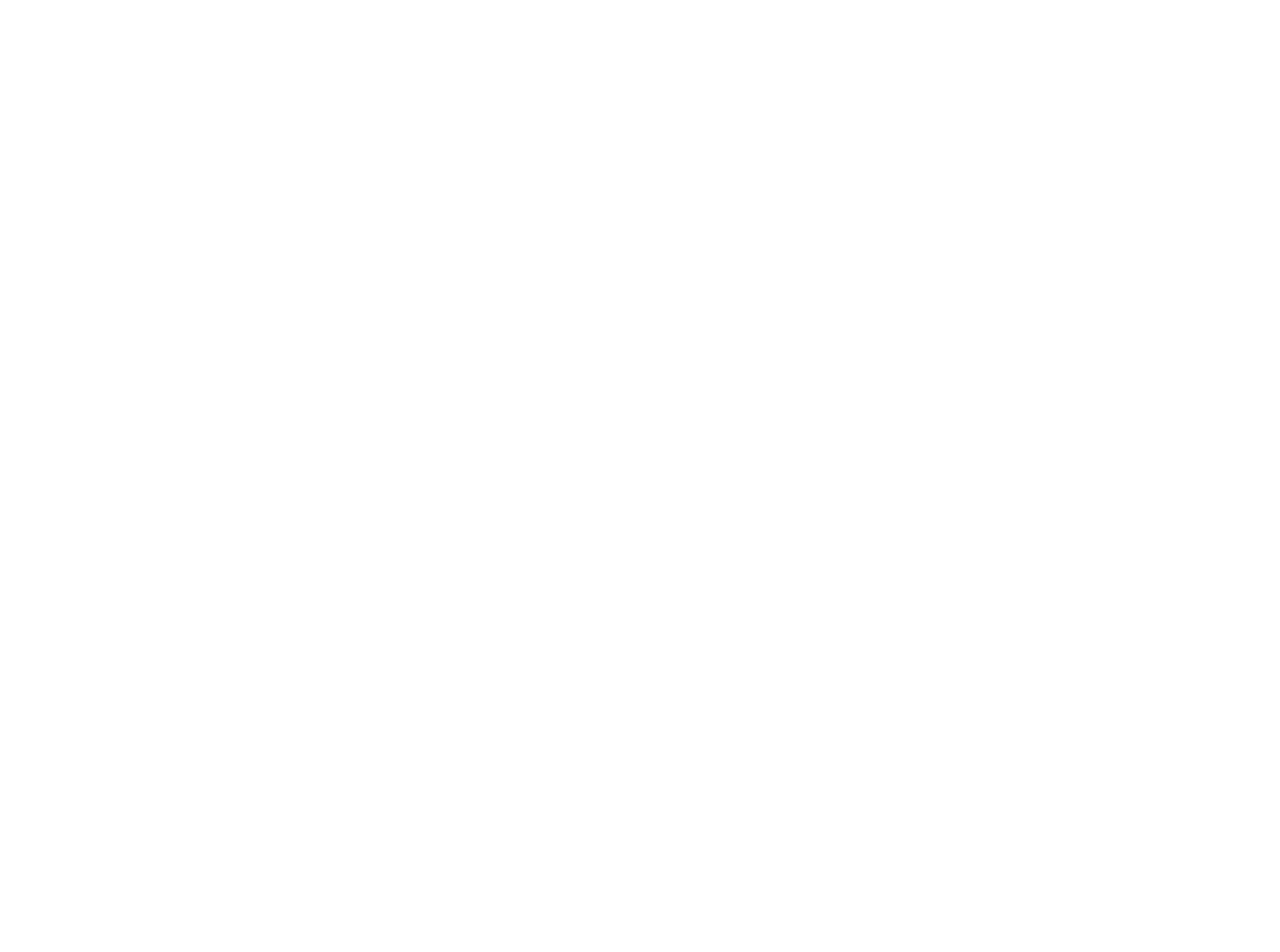
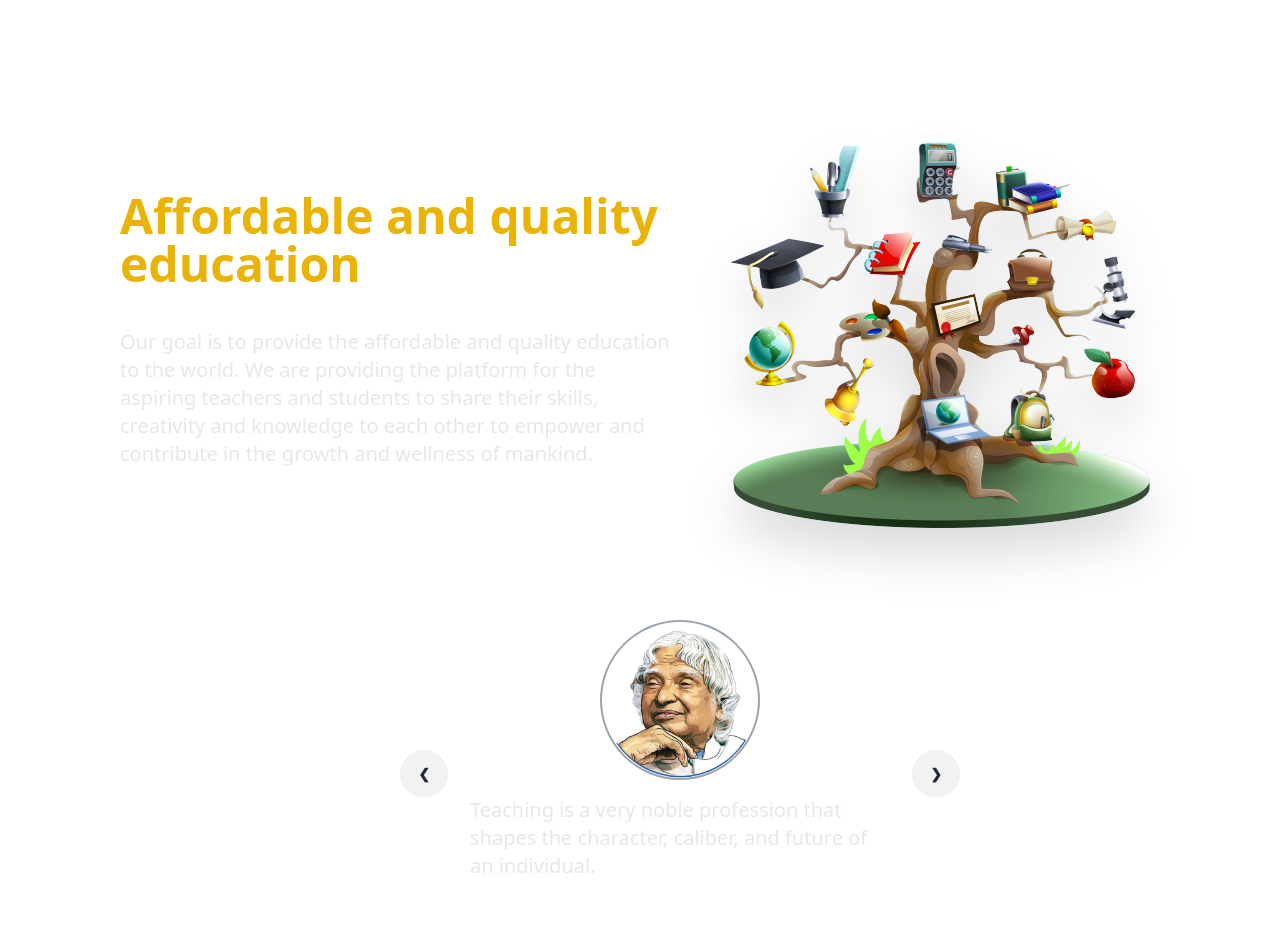
Before and after one commit to NIKHIL-1905-Y/lms-frontend, a React (Vite) app: page /about in a window 1280 px wide. Before the commit this address had no page. Shown: the top 952 px of the page. Before the commit the page ends 800 px from the top, so only its background shows below. Built offline with nearby package versions, Linux system fonts and the light colour scheme.

Commit message:
Added Aboutus Page

```diff
--- a/src/App.jsx
+++ b/src/App.jsx
@@ -4,6 +4,7 @@
 
 
 import Home from './Pages/Home'
+import Aboutus from './Pages/Aboutus';
 
 
 function App() {
@@ -14,6 +15,7 @@
 
       <Routes>
         <Route path='/' element ={<Home/>}></Route>
+        <Route path='/about' element ={<Aboutus/>}></Route>
       </Routes>
 
 
--- a/src/Layouts/HomeLayout.jsx
+++ b/src/Layouts/HomeLayout.jsx
@@ -54,7 +54,7 @@
         </div>
         <div className="drawer-side w-0">
           <label htmlFor="my-drawer" className="drawer-overlay"></label>
-          <ul className="menu p-4 w-48 sm:w-80 bg-base-200 text-base-content relative">
+          <ul className='menu p-4 w-48 h-[100%] sm:w-80 bg-base-200 text-base-content relative'>
             <li className="w-fit absolute right-2 z-50">
               <button onClick={hideDrawer}>
                 <AiFillCloseCircle size={24} />
--- /dev/null
+++ b/src/Pages/Aboutus.jsx
@@ -0,0 +1,83 @@
+import aboutMainPage from '../assets/Images/aboutMainImage.png';
+import apj from "../assets/Images/apj.png";
+import billGates from "../assets/Images/billGates.png";
+import nelsonMandela from "../assets/Images/nelsonMandela.png";
+import steveJobs from "../assets/Images/steveJobs.png";
+import HomeLayout from "../Layouts/HomeLayout";
+
+function Aboutus() {
+    return (
+        <HomeLayout>
+            <div className="flex flex-col text-white pl-20 pt-20">
+                <div className="flex items-center gap-5 mx-10">
+                    <section className="w-1/2 space-y-10">
+                        <h1 className="text-5xl text-yellow-500 font-semibold">
+                            Affordable and quality education
+                        </h1>
+                        <p className="text-xl text-gray-200">
+                            Our goal is to provide the affordable and quality education to the world.
+                            We are providing the platform for the aspiring teachers and students to share
+                            their skills, creativity and knowledge to each other to empower and contribute
+                            in the growth and wellness of mankind.
+                        </p>
+                    </section>
+                    <div className="w-1/2">
+                        <img
+                            src={aboutMainPage}
+                            className='drop-shadow-2xl'
+                            alt="about main page"
+                        />
+                    </div>
+                </div>
+                <div className="carousel w-1/2 my-10 mx-auto">
+                    <div id="slide1" className="carousel-item relative w-full">
+                        <div className='flex flex-col items-center justify-center gap-4 px-[15%]'>
+                            <img src={apj} className="w-40 rounded-full border-2 border-gray-400" />
+                            <p className='text-xl text-gray-200'>Teaching is a very noble profession that shapes the character, caliber, and future of an individual.</p>
+                            <h3 className='text-2xl font-semibold'>APJ Abdul Kalam</h3>
+                            <div className="absolute flex justify-between transform -translate-y-1/2 left-5 right-5 top-1/2">
+                            <a href="#slide4" className="btn btn-circle">❮</a>
+                            <a href="#slide2" className="btn btn-circle">❯</a>
+                            </div>
+                        </div>
+                    </div>
+                    <div id="slide2" className="carousel-item relative w-full">
+                         <div className='flex flex-col items-center justify-center gap-4 px-[15%]'>
+                            <img src={steveJobs} className="w-40 rounded-full border-2 border-gray-400" />
+                            <p className='text-xl text-gray-200'>We dont get a chance to do that many things, and every one should be really excellent.</p>
+                            <h3 className='text-2xl font-semibold'>Steve Jobs</h3>
+                            <div className="absolute flex justify-between transform -translate-y-1/2 left-5 right-5 top-1/2">
+                            <a href="#slide1" className="btn btn-circle">❮</a>
+                            <a href="#slide3" className="btn btn-circle">❯</a>
+                            </div>
+                        </div>
+                    </div>
+                    <div id="slide3" className="carousel-item relative w-full">
+                        <div className='flex flex-col items-center justify-center gap-4 px-[15%]'>
+                            <img src={billGates} className="w-40 rounded-full border-2 border-gray-400" />
+                            <p className='text-xl text-gray-200'>Success is a lousy teacher. It seduces smart people into thinking they can’t lose.</p>
+                            <h3 className='text-2xl font-semibold'>Bill Gates</h3>
+                            <div className="absolute flex justify-between transform -translate-y-1/2 left-5 right-5 top-1/2">
+                            <a href="#slide2" className="btn btn-circle">❮</a>
+                            <a href="#slide4" className="btn btn-circle">❯</a>
+                            </div>
+                        </div>
+                    </div>
+                    <div id="slide4" className="carousel-item relative w-full">
+                        <div className='flex flex-col items-center justify-center gap-4 px-[15%]'>
+                            <img src={nelsonMandela} className="w-40 rounded-full border-2 border-gray-400" />
+                            <p className='text-xl text-gray-200'>Education is the most powerful tool you can use to change the world.</p>
+                            <h3 className='text-2xl font-semibold'>Nelson Mandela</h3>
+                            <div className="absolute flex justify-between transform -translate-y-1/2 left-5 right-5 top-1/2">
+                            <a href="#slide3" className="btn btn-circle">❮</a>
+                            <a href="#slide1" className="btn btn-circle">❯</a>
+                            </div>
+                        </div>
+                    </div>
+                </div>
+            </div>
+        </HomeLayout>
+    );
+}
+
+export default Aboutus;
```
